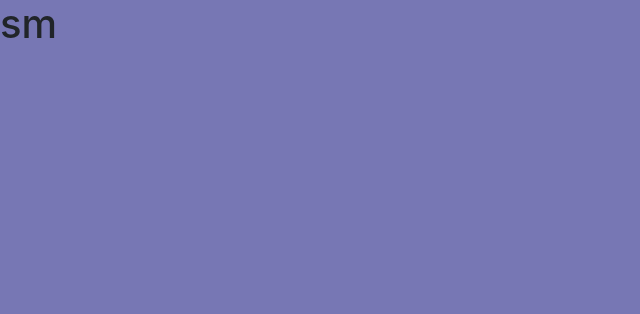
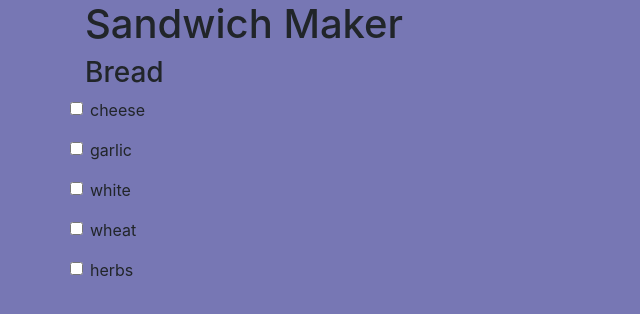
Before and after one commit to jbkey2015/sandwich-maker, a plain HTML site: page index.html in a window 1280 px wide. Shown: the whole page, without its empty margins (0-640 px from the left). Drawn offline with nearby package versions, Linux system fonts and the light colour scheme.

Commit message:
bread selections

```diff
--- a/index.html
+++ b/index.html
@@ -1,15 +1,28 @@
 <!DOCTYPE html>
 <html lang="en">
+
 <head>
     <meta charset="UTF-8">
     <meta name="viewport" content="width=device-width, initial-scale=1.0">
     <meta http-equiv="X-UA-Compatible" content="ie=edge">
-    <link rel="stylesheet" href="https://stackpath.bootstrapcdn.com/bootstrap/4.3.1/css/bootstrap.min.css" integrity="sha384-ggOyR0iXCbMQv3Xipma34MD+dH/1fQ784/j6cY/iJTQUOhcWr7x9JvoRxT2MZw1T" crossorigin="anonymous">
+    <link rel="stylesheet" href="https://stackpath.bootstrapcdn.com/bootstrap/4.3.1/css/bootstrap.min.css"
+        integrity="sha384-ggOyR0iXCbMQv3Xipma34MD+dH/1fQ784/j6cY/iJTQUOhcWr7x9JvoRxT2MZw1T" crossorigin="anonymous">
     <link rel="stylesheet" href="./styles/main.css">
     <title>Sandwich Maker</title>
 </head>
+
 <body>
-    <h1>sm</h1>
-    <script src="./javascripts/main.js"></script>
+    <div class="container">
+        <h1>Sandwich Maker</h1>
+        <h3>Bread</h3>
+        <div class="row">
+            <div id="bread-counter"></div>
+        </div>
+        <div class="row">
+            <div id="final-order"></div>
+        </div>
+    </div>
+    <script type="module" src="./javascripts/main.js"></script>
 </body>
+
 </html>
--- /dev/null
+++ b/javascripts/components/bread.js
@@ -0,0 +1,40 @@
+import utilities from '../helpers/utilities.js';
+
+const breads = [
+    {id:"bread1", name:"cheese", price: 100},
+    {id:"bread2", name:"garlic", price: 90},
+    {id:"bread3", name:"white", price: 80},
+    {id:"bread4", name:"wheat", price: 85},
+    {id:"bread5", name:"herbs", price: 100},
+];
+
+const getSelectedBreads = () => {
+    const selectedBreads = [];
+    //get all bread checkboxes
+    const breadCheckboxes = document.getElementsByClassName('bread');
+    //keep the checked ones in a new array
+    for (let j = 0; j < breadCheckboxes.length; j++){
+        for (let k = 0; k < breads.length; k++){
+            if(breadCheckboxes[j].checked && breadCheckboxes[j].id === breads[k].id){
+                selectedBreads.push(breads[k]);
+            }
+        }
+    }
+    //return the new array
+    return selectedBreads;
+};
+
+const printBreadOptions = () => {
+    let domString = '';
+    for (let i = 0; i < breads.length; i++){
+    domString +=  `<div class="form-group form-check">
+    <input type="checkbox" class="form-check-input bread" id=${breads[i].id}>
+    <label class="form-check-label" for=${breads[i].id}>${breads[i].name}</label>
+    </div>
+    `;
+    }
+
+    utilities.printToDom('bread-counter', domString);
+};
+
+export default { printBreadOptions, getSelectedBreads };
--- a/javascripts/main.js
+++ b/javascripts/main.js
@@ -1,7 +1,7 @@
-console.log("hi")
+import bread from './components/bread.js';
 
 const init = () => {
-
+    bread.printBreadOptions();
 };
 
 init()
```
